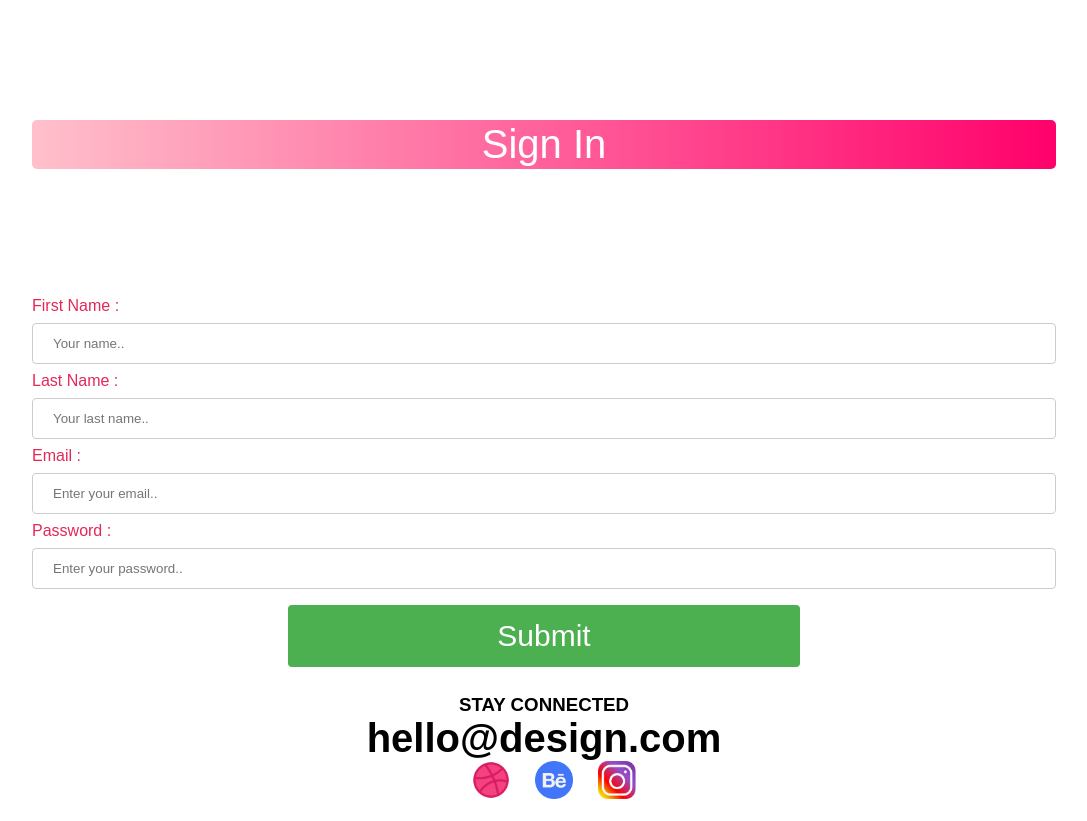
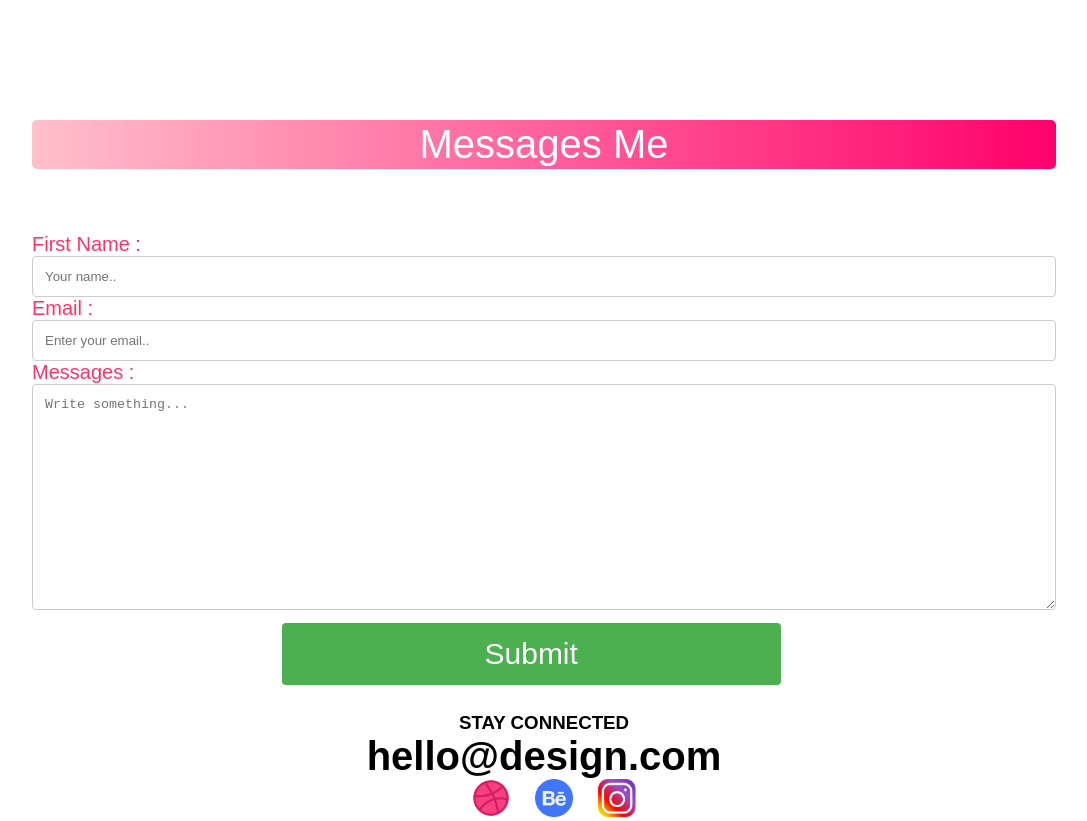
Before and after one commit to moshiur9185/portfolio-assignment-1, a plain HTML site: page index.html in a window 1280 px wide. Shown: the part 3100-3921 px from the top of the page, without its empty margins (96-1183 px from the left). Drawn offline with Linux system fonts and the light colour scheme; a web font is replaced by a local one.

Commit message:
my website

```diff
--- a/index.html
+++ b/index.html
@@ -97,19 +97,18 @@
 
           <!-- form section stars here -->
     <section>
-        <span class="form-title">Sign In</span>
+        <span class="form-title">Messages Me</span>
         <div class="form-page" >
             <form  action="#">
                 <label for="first-name">First Name :</label>
                 <input class="form-box" type="text" id="first-name" name="firstname" placeholder="Your name..">
-                <label for="last-name">Last Name :</label>
-                <input class="form-box" type="text" id="last-name" name="lastname" placeholder="Your last name..">
+
 
                 <label for="email">Email :</label>
                 <input class="form-box" type="email" id="email" placeholder="Enter your email..">
+                <label for="Messages">Messages :</label>
+                <textarea  class="form-box" id="Messages" placeholder="Write something..." style="height:200px"></textarea>
 
-                <label for="pass">Password :</label>
-                <input class="form-box" type="password" id="pass" placeholder="Enter your password..">
 
                 <input class="form-button" type="submit" value="Submit">
               </form>
--- a/style.css
+++ b/style.css
@@ -113,25 +113,24 @@ p{
     display:block;
     text-align: center;
     border-radius: 5px;
-    margin: 10%;
+    margin: 10% 10% 5% 10%;
     padding: 2px;
     color: white;
     background-image: linear-gradient(90deg,pink, rgb(255, 1, 107));
 }
 .form-page{
     margin-left: 10%;
-    margin-right: 10%;
-    color: rgb(228, 40, 87);
+    margin-right: 12%;
+    color: rgb(255, 51, 102);
+    font-size: 20px;
 }
 .form-box{
 
     width: 100%;
-    padding: 12px 20px;
-    margin: 8px 0;
-    display: inline-block;
+    padding: 12px;
     border: 1px solid #ccc;
     border-radius: 4px;
-    box-sizing: border-box;
+    resize: vertical;
     }
 
 .form-button{
```
